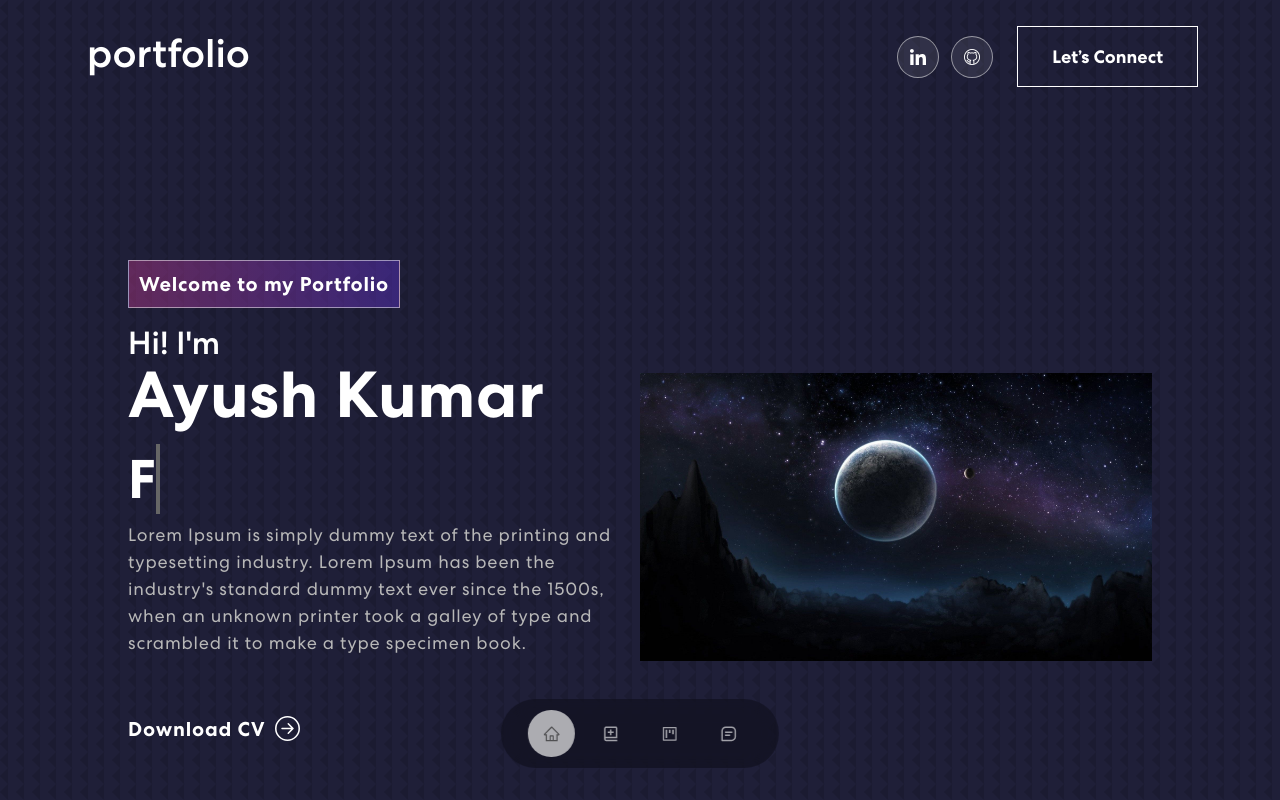
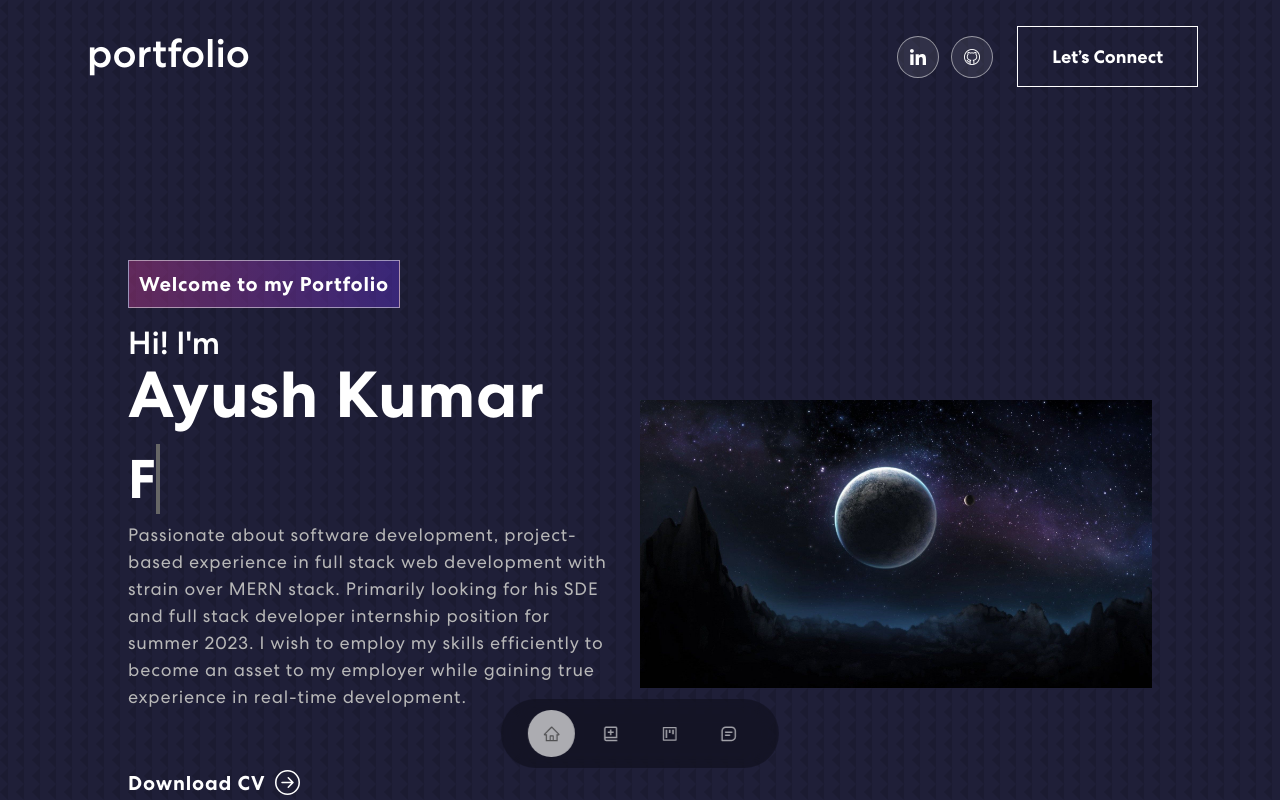
Before and after one commit to Ayush-7130/Ayush-7130.github.io, a React (Create React App) app: page / in a window 1280 px wide. Shown: the top 800 px of the page. Built offline with nearby package versions, Linux system fonts and the light colour scheme.

Commit message:
Banner Modify

```diff
--- a/src/components/Banner/Banner.js
+++ b/src/components/Banner/Banner.js
@@ -61,7 +61,7 @@ export const Banner = () => {
                                     <div>
                                         <h2>{`Hi! I'm `} <h1>Ayush Kumar</h1> <span className="txt-rotate" dataPeriod="500" data-rotate='[ "Web Developer", "Web Designer"]'><span className="fixd wrap">{text}</span></span></h2>
                                     </div>
-                                    <p>Lorem Ipsum is simply dummy text of the printing and typesetting industry. Lorem Ipsum has been the industry's standard dummy text ever since the 1500s, when an unknown printer took a galley of type and scrambled it to make a type specimen book.</p>
+                                    <p>Passionate about software development, project-based experience in full stack web development with strain over MERN stack. Primarily looking for his SDE and full stack developer internship position for summer 2023. I wish to employ my skills efficiently to become an asset to my employer while gaining true experience in real-time development.</p>
                                     <a href={CV} download>
                                         <button>Download CV <ArrowRightCircle size={25} /></button>
                                     </a>
```
